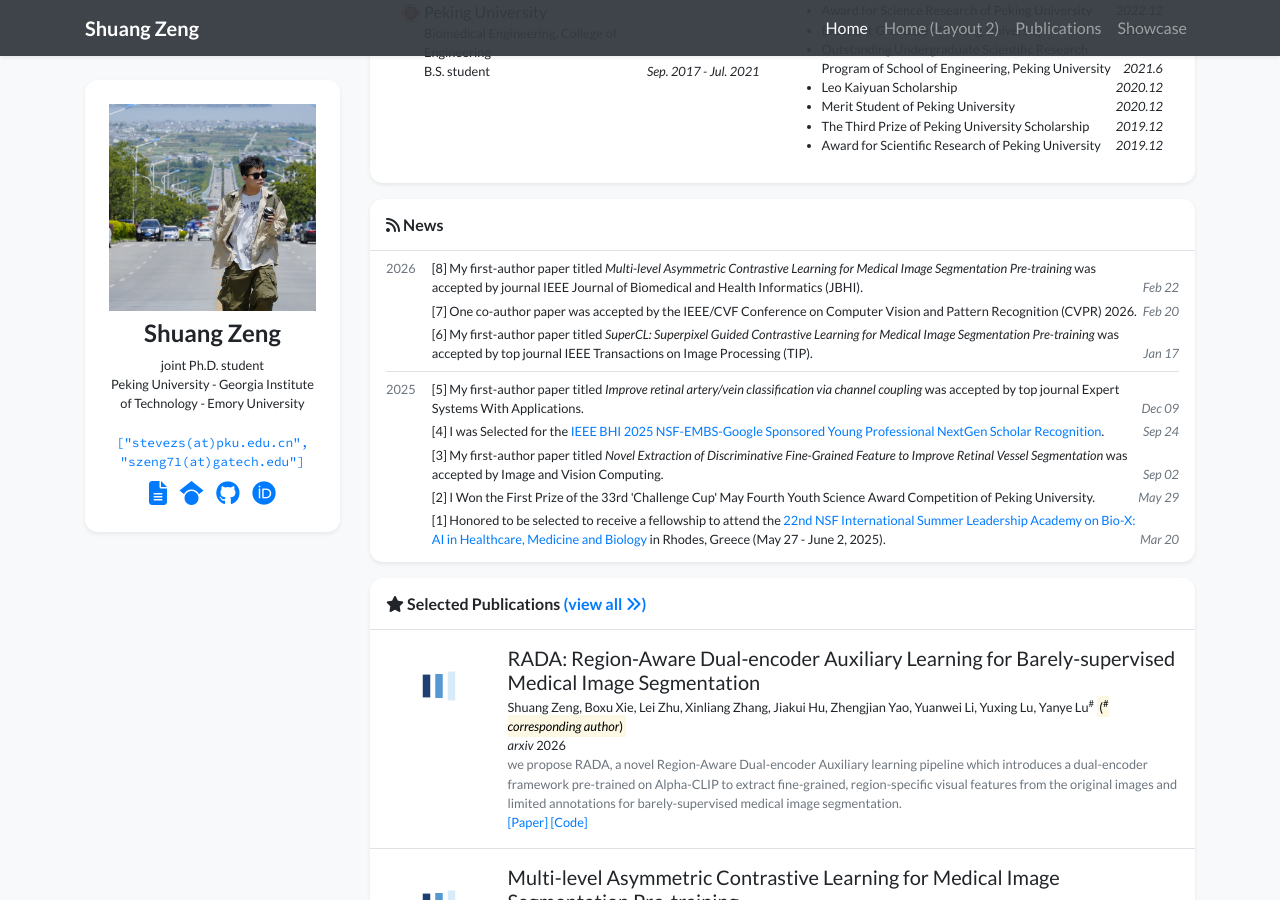
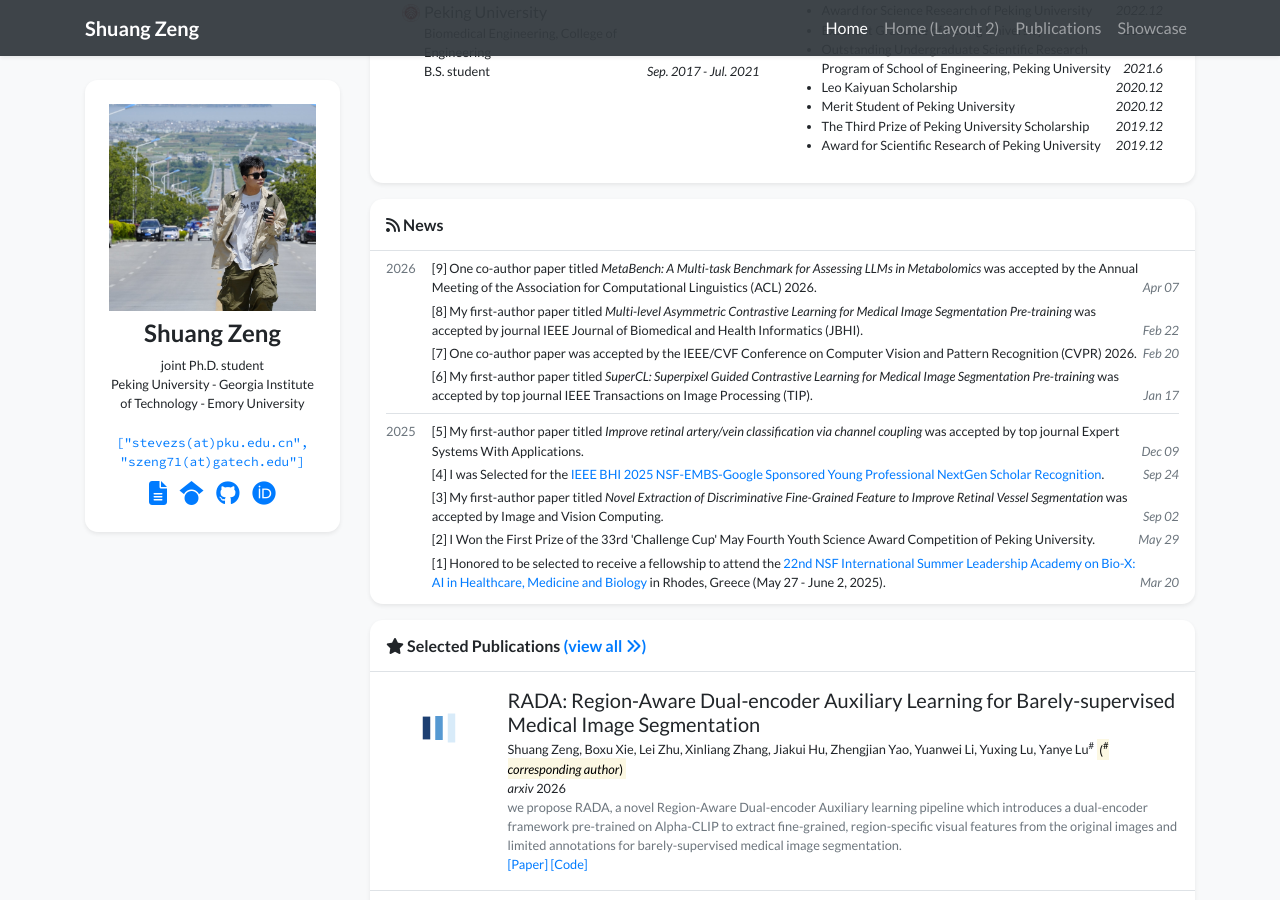
Before and after one commit to stevezs315/stevezs315.github.io, a Jekyll site: the page built from index.html, in a window 1280 px wide and 900 px high, scrolled down 814 px. Built offline with Jekyll 4.4.1, drawn with Linux system fonts in a browser that asks for light colours; nearby versions of some CDN libraries; a style sheet for code colours, icons or effects is not loaded.

Commit message:
Update news.yml

```diff
--- a/_data/news.yml
+++ b/_data/news.yml
@@ -1,3 +1,6 @@
+- date: "2026-04-07"
+  index: 9
+  content: "One co-author paper titled <i>MetaBench: A Multi-task Benchmark for Assessing LLMs in Metabolomics</i> was accepted by the Annual Meeting of the Association for Computational Linguistics (ACL) 2026."
 - date: "2026-02-22"
   index: 8
   content: "My first-author paper titled <i>Multi-level Asymmetric Contrastive Learning for Medical Image Segmentation Pre-training</i> was accepted by journal IEEE Journal of Biomedical and Health Informatics (JBHI)."
```
